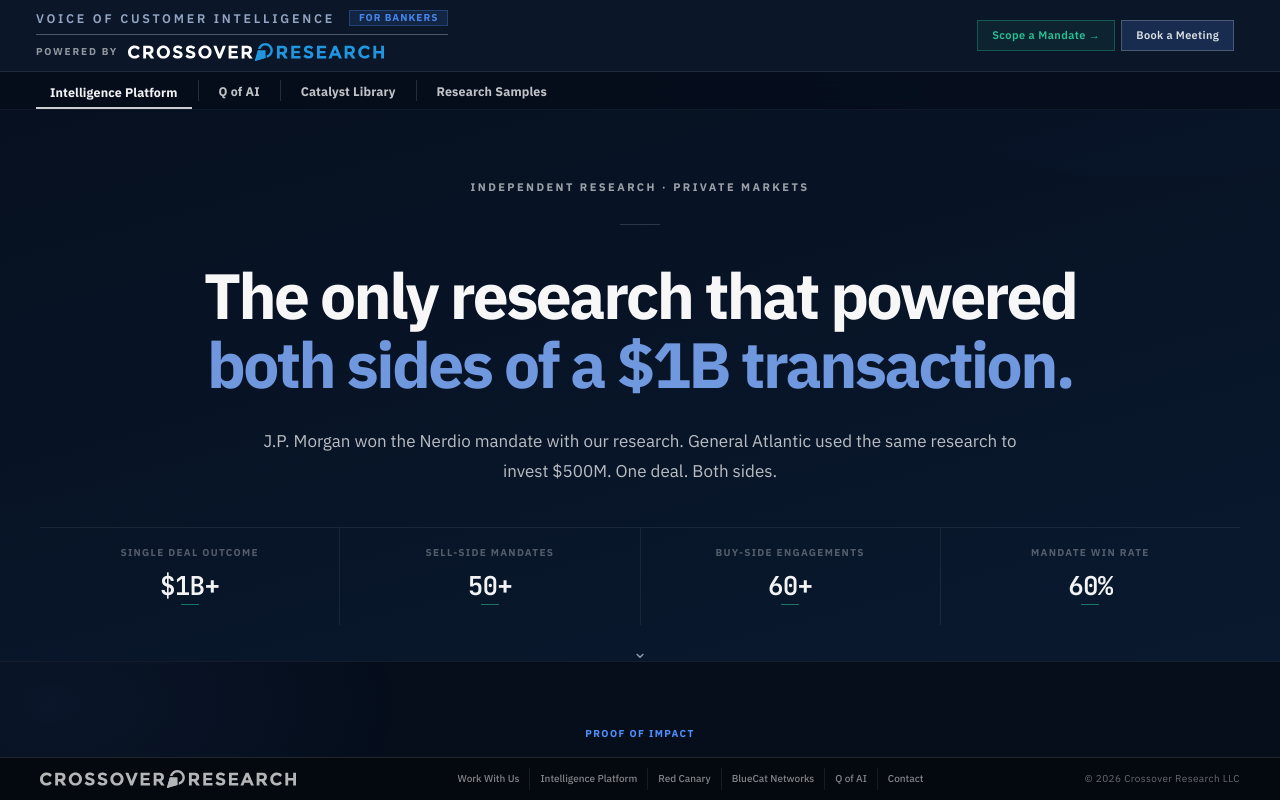
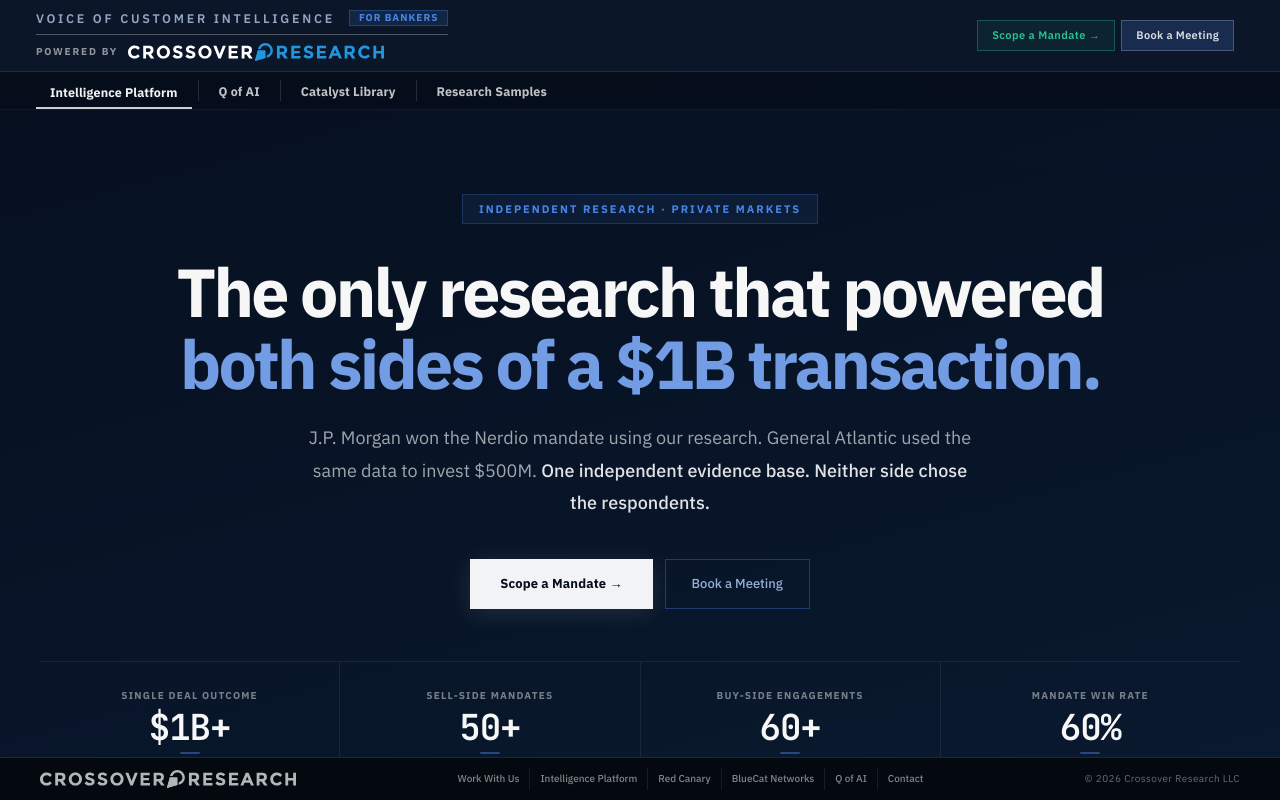
Before and after one commit to Crossover-Research/sell-side-overview-site, a Next.js app: page / in a window 1280 px wide. Shown: the top 800 px of the page. Built offline with nearby package versions, Linux system fonts and the light colour scheme.

Commit message:
redesign: HeroSection — CTAs + larger metrics strip + pill eyebrow

```diff
--- a/components/HeroSection.tsx
+++ b/components/HeroSection.tsx
@@ -1,13 +1,13 @@
 'use client';
-import { useState } from 'react';
 import type { Tab } from '../lib/types';
 import { IB_TRACK_RECORD } from '../lib/data/ibCapabilities';
+import { CONTACT } from '../lib/config/site';
 
 const METRICS = [
-  { val: '$1B+',  label: 'Single deal outcome' },
-  { val: IB_TRACK_RECORD.mandatesSupported,   label: 'Sell-side mandates' },
-  { val: '60+',   label: 'Buy-side engagements' },
-  { val: IB_TRACK_RECORD.winRateWithCrossover, label: 'Mandate win rate' },
+  { val: '$1B+',                               label: 'Single deal outcome'   },
+  { val: IB_TRACK_RECORD.mandatesSupported,    label: 'Sell-side mandates'    },
+  { val: '60+',                                label: 'Buy-side engagements'  },
+  { val: IB_TRACK_RECORD.winRateWithCrossover, label: 'Mandate win rate'      },
 ];
 
 interface HeroSectionProps { tab?: Tab; }
@@ -16,44 +16,117 @@ export function HeroSection({ tab }: HeroSectionProps) {
   if (tab === 'bluecat') return null;
 
   return (
-    <div className="hero" style={{ textAlign:'center', padding:'72px var(--content-pad) 0' }}>
+    <div className="hero" style={{ textAlign:'center', padding:'88px var(--content-pad) 0' }}>
       <div className="hero-inner" style={{ maxWidth:'var(--content-max)', margin:'0 auto' }}>
 
-        {/* Eyebrow */}
-        <div style={{ fontSize:11, fontWeight:700, letterSpacing:'.22em', textTransform:'uppercase', color: 'rgba(255,255,255,.60)', marginBottom:28 }}>
+        {/* Eyebrow pill */}
+        <div style={{
+          display:'inline-flex', alignItems:'center', gap:8,
+          fontSize:11, fontWeight:700, letterSpacing:'.18em', textTransform:'uppercase',
+          color:'rgba(77,144,254,.9)', background:'rgba(77,144,254,.08)',
+          border:'1px solid rgba(77,144,254,.22)', padding:'5px 16px',
+          marginBottom:32,
+        }}>
           Independent Research · Private Markets
         </div>
 
-        {/* Divider line */}
-        <div style={{ width:40, height:1, background:'rgba(255,255,255,.15)', margin:'0 auto 36px' }} />
-
-        {/* Hero headline */}
-        <h1 style={{ fontSize:'clamp(36px,5vw,64px)', fontWeight:800, lineHeight:1.08, letterSpacing:'-.04em', color: 'rgba(255,255,255,.97)', marginBottom:28 }}>
+        {/* Headline */}
+        <h1 style={{
+          fontSize:'clamp(38px,5.5vw,68px)', fontWeight:800, lineHeight:1.06,
+          letterSpacing:'-.04em', color:'rgba(255,255,255,.97)', marginBottom:22,
+        }}>
           The only research that powered<br />
-          <span style={{ color:'rgba(130,175,255,.85)', fontWeight:700 }}>both sides of a $1B transaction.</span>
+          <span style={{ color:'rgba(130,175,255,.88)', fontWeight:700 }}>
+            both sides of a $1B transaction.
+          </span>
         </h1>
 
         {/* Sub-copy */}
-        <div style={{ fontSize:'clamp(14px,1.6vw,17px)', color: 'rgba(255,255,255,.72)', lineHeight:1.75, maxWidth:760, margin:'0 auto 40px' }}>
-          J.P. Morgan won the Nerdio mandate with our research. General Atlantic used the same research to invest $500M. One deal. Both sides.
+        <p style={{
+          fontSize:'clamp(15px,1.7vw,18px)', color:'rgba(255,255,255,.62)',
+          lineHeight:1.8, maxWidth:680, margin:'0 auto 40px',
+        }}>
+          J.P. Morgan won the Nerdio mandate using our research.
+          General Atlantic used the same data to invest $500M.{' '}
+          <span style={{ color:'rgba(255,255,255,.88)', fontWeight:500 }}>
+            One independent evidence base. Neither side chose the respondents.
+          </span>
+        </p>
+
+        {/* CTAs */}
+        <div style={{ display:'flex', gap:12, justifyContent:'center', marginBottom:52, flexWrap:'wrap' }}>
+          <a
+            href="/intelligence?request=1"
+            style={{
+              display:'inline-flex', alignItems:'center', gap:8,
+              background:'rgba(255,255,255,.95)', color:'#060e1c',
+              padding:'13px 30px', fontSize:13, fontWeight:700,
+              textDecoration:'none', letterSpacing:'.01em', whiteSpace:'nowrap',
+              boxShadow:'0 4px 24px rgba(255,255,255,.1)',
+              transition:'box-shadow .15s, transform .15s',
+            }}
+            onMouseEnter={e=>{
+              const el = e.currentTarget as HTMLElement;
+              el.style.transform='translateY(-2px)';
+              el.style.boxShadow='0 8px 32px rgba(255,255,255,.18)';
+            }}
+            onMouseLeave={e=>{
+              const el = e.currentTarget as HTMLElement;
+              el.style.transform='translateY(0)';
+              el.style.boxShadow='0 4px 24px rgba(255,255,255,.1)';
+            }}
+          >
+            Scope a Mandate →
+          </a>
+          <a
+            href={CONTACT.bookingUrl}
+            target="_blank" rel="noopener noreferrer"
+            style={{
+              display:'inline-flex', alignItems:'center', gap:8,
+              background:'transparent', color:'rgba(180,210,255,.82)',
+              border:'1px solid rgba(77,144,254,.32)', padding:'13px 26px',
+              fontSize:13, fontWeight:500, textDecoration:'none', whiteSpace:'nowrap',
+              transition:'all .15s',
+            }}
+            onMouseEnter={e=>{
+              const el = e.currentTarget as HTMLElement;
+              el.style.borderColor='rgba(77,144,254,.6)';
+              el.style.background='rgba(77,144,254,.09)';
+              el.style.color='rgba(200,225,255,.95)';
+            }}
+            onMouseLeave={e=>{
+              const el = e.currentTarget as HTMLElement;
+              el.style.borderColor='rgba(77,144,254,.32)';
+              el.style.background='transparent';
+              el.style.color='rgba(180,210,255,.82)';
+            }}
+          >
+            Book a Meeting
+          </a>
         </div>
 
-
-
-
         {/* Metrics strip */}
-        <div style={{ display:'flex', borderTop:'1px solid rgba(255,255,255,.07)', marginTop:0 }}>
+        <div style={{ display:'flex', borderTop:'1px solid rgba(255,255,255,.07)' }}>
           {METRICS.map((m, i) => (
-            <div key={i} className="hero-metric" style={{ flex:1, borderRight: i < METRICS.length-1 ? '1px solid rgba(255,255,255,.07)' : 'none', borderLeft:'none', padding:'20px 0', alignItems:'center' }}>
-              <div className="hero-metric-label">{m.label}</div>
-              <div className="hero-metric-val">{m.val}</div>
-              <div className="hero-metric-tick" />
+            <div key={i} style={{
+              flex:1,
+              borderRight: i < METRICS.length-1 ? '1px solid rgba(255,255,255,.07)' : 'none',
+              padding:'26px 0',
+              display:'flex', flexDirection:'column', alignItems:'center', gap:6,
+            }}>
+              <div style={{
+                fontSize:10, fontWeight:700, letterSpacing:'.12em', textTransform:'uppercase',
+                color:'rgba(255,255,255,.45)',
+              }}>{m.label}</div>
+              <div style={{
+                fontFamily:'var(--font-mono)', fontSize:'clamp(24px,2.8vw,40px)',
+                fontWeight:700, color:'rgba(255,255,255,.97)',
+                letterSpacing:'-.03em', lineHeight:1,
+              }}>{m.val}</div>
+              <div style={{ width:20, height:2, background:'rgba(77,144,254,.4)', borderRadius:1 }} />
             </div>
           ))}
         </div>
-
-        {/* Scroll cue */}
-        <div style={{ padding:'18px 0 0', fontSize:18, color: 'rgba(255,255,255,.55)', lineHeight:1 }}>&#8964;</div>
 
       </div>
     </div>
```
